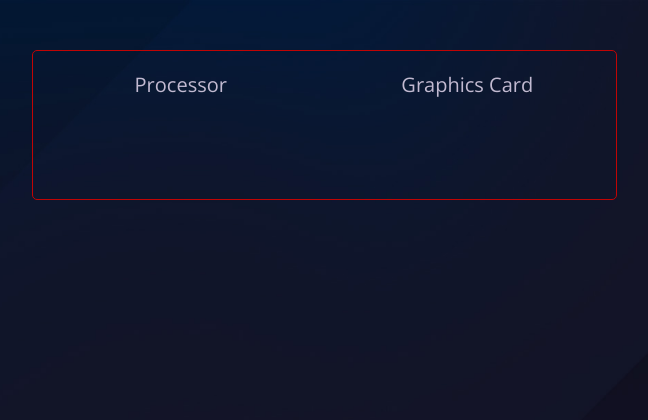
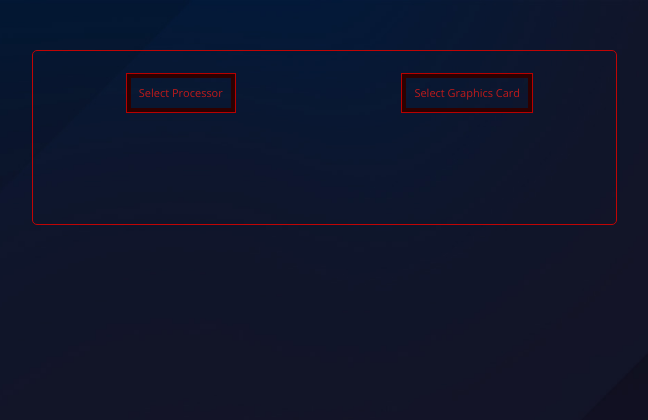
Before and after one commit to rlheureu/arctic, a Flask app: page /widget in a window 1280 px wide. Shown: the top 420 px of the page, without its empty margins (316-964 px from the left). Run offline with Flask 2, Linux system fonts and the light colour scheme; data that the repository does not hold is empty; parts of the project's set-up code (start-up, migrations or seed data) failed here and were passed over; some libraries are stand-ins or nearby versions.

Commit message:
Fixed color bug with performance note. Modified button colors. Disabling resolution selectors if no data availalbe. Hiding resolution selectors if CPU not selected

```diff
--- a/static/js/bench_widget.js
+++ b/static/js/bench_widget.js
@@ -614,10 +614,8 @@ $(function(){
 			// set center cube and avatar cubes
 			$('#ac-cubedisplay-widget').attr('src','/static/cube-images/ac-cube-small-' + worstComponentDetail.perf_color + '.png');
 			$('#bench-cube-title').addClass('border-' + worstComponentDetail.perf_color);
-			$('#bench-cube-subtitle').html(constructPerformanceNote(worstComponentDetail)).addClass('fg-' + worstComponentDetail.perf_color);
+			$('#bench-cube-subtitle').html(constructPerformanceNote(worstComponentDetail)).removeClass().addClass('fg-' + worstComponentDetail.perf_color);
 
-
-			$('#resolution-selector').show();
 
 			$('#expected-performance-section').show();
 
@@ -660,12 +658,15 @@ $(function(){
 		}
 		$('.loading-spinner').hide();
 
+		//
+		//
 		// determine genres to allow for genre toggle (based on cpu)
 		var possibleGenres = [{name: 'First-person Shooter', key: 'FPS'},
-		                     {name: 'Open World', key: 'OPEN_WORLD'},
-		                     {name: 'PlayerUnknown\'s Battlegrounds', key: 'PUBG'}];
+		                     {name: 'Open World', key: 'OPEN_WORLD'}];
 		genreSelector = [];
 		if (currentRig.parts.cpu_id) {
+			$('#resolution-selector').show();
+
 			for (var i=0; i<possibleGenres.length; i++) {
 				var fpsDataKey = 'fps_avg_' + possibleGenres[i].key;
 				var cpuPart = partsCache[currentRig.parts.cpu_id];
@@ -675,6 +676,24 @@ $(function(){
 			}
 			genreSelector[0].selected = true;
 		}
+
+		//
+		//
+		// determine and select resolutions
+		selectedResolution = '1080p';
+		possibleResolutions = {'1080p':true, '1440p': false, '2160p': false};
+		if (currentRig.parts.gpu_id) {
+			for (var i=0; i<possibleGenres.length; i++) {
+				var gpuPart = partsCache[currentRig.parts.gpu_id];
+				if (gpuPart['fps_1440p_' + possibleGenres[i].key]) possibleResolutions['1440p'] = true;
+				if (gpuPart['fps_2160p_' + possibleGenres[i].key]) possibleResolutions['2160p'] = true;
+
+				if (possibleResolutions['1440p'] && possibleResolutions['2160p']) break;
+			}
+		}
+
+		//
+		// finally render performance monitor
 		renderPerformanceMonitor();
 	}
 
@@ -910,6 +929,7 @@ $(function(){
 
 	var genreSelector = null;
 	var selectedResolution = '1080p';
+	var possibleResolutions = {'1080p':true, '1440p': false, '2160p': false};
 
 	$('.resolution-select-btn').click(function(){
 		selectedResolution = $(this).data('resolution');
@@ -919,6 +939,18 @@ $(function(){
 	});
 
 	function renderPerformanceMonitor() {
+
+		//
+		// modify selected resolution button
+		$('.resolution-select-btn').removeClass('active');
+		$('.resolution-select-btn[data-resolution="' + selectedResolution + '"]').addClass('active');
+
+		//
+		// disable resolution buttons if they are not possible
+		for (theKey in possibleResolutions) {
+			if (possibleResolutions[theKey]) $('.resolution-select-btn[data-resolution="' + theKey + '"]').removeAttr('disabled', 'disabled');
+			else  $('.resolution-select-btn[data-resolution="' + theKey + '"]').attr('disabled', 'disabled');
+		}
 
 		$('.performance-meter-holder').hide();
 
--- a/templates/widget.html
+++ b/templates/widget.html
@@ -277,9 +277,9 @@
         background-color: transparent;
         padding-left:8px;
         padding-right:8px;
-        border:solid 4px #14243d;
-        outline: 1px solid #2c91df;
-        color:#2c91df;
+        border:solid 4px #2d0000;
+        outline: 1px solid #b90000;
+        color: #bf1b1b;
         display:inline-block;
         padding-top: 7px;
         padding-bottom: 23px;
@@ -290,20 +290,20 @@
       .ac-btn:hover{
         background-color: #14243d;
         text-decoration: none;
-        outline: 1px solid #2c91df;
-        color:#2c91df;
+        outline: 1px solid #b90000;
+        color:#ff2a2a;
       }
       .ac-btn:disabled {
-        color: #254f6f;
-        outline-color: #254f6f;
+        color: #560000;
+        outline-color: #540000;
       }
       .ac-btn:disabled:hover {
-        color: #254f6f;
-        outline-color: #254f6f;
+        color: #560000;
+        outline-color: #540000;
         background-color: transparent;
       }
       .ac-btn.active{
-        background-color: #154469;
+        background-color: #3c0707;
         font-weight: bold;
       }
       nav{
@@ -843,7 +843,7 @@
       display:none;
     }
     .performance-meter-row{
-      padding:10px;
+      padding:0px;
       vertical-align: center;
       background-color: #131426;
     }
@@ -894,13 +894,13 @@
             <div class="row">
               <div class="col-md-6 text-center">
                 <div data-equip-type="cpu" data-equip-title="Select a Processor">
-                  <span class="acbench-item-heading equip-clickable" style="display:inline-block; padding-bottom:27px;">Processor</span>
+                  <button class="ac-btn equip-clickable" style="display:inline-block; margin-bottom:40px;">Select Processor</button>
                   <div class="equip-clickable item-slot-section ac-cpu-section"></div>
                 </div>
               </div>
               <div class="col-md-6 text-center">
                 <div data-equip-type="gpu" data-equip-title="Select a Graphics Card">
-                  <span class="acbench-item-heading equip-clickable" style="display:inline-block; padding-bottom:27px;">Graphics Card</span>
+                  <button class="ac-btn equip-clickable" style="display:inline-block; margin-bottom:40px;">Select Graphics Card</button>
                   <div class="equip-clickable item-slot-section ac-gpu-section"></div>
                 </div>
               </div>
```
